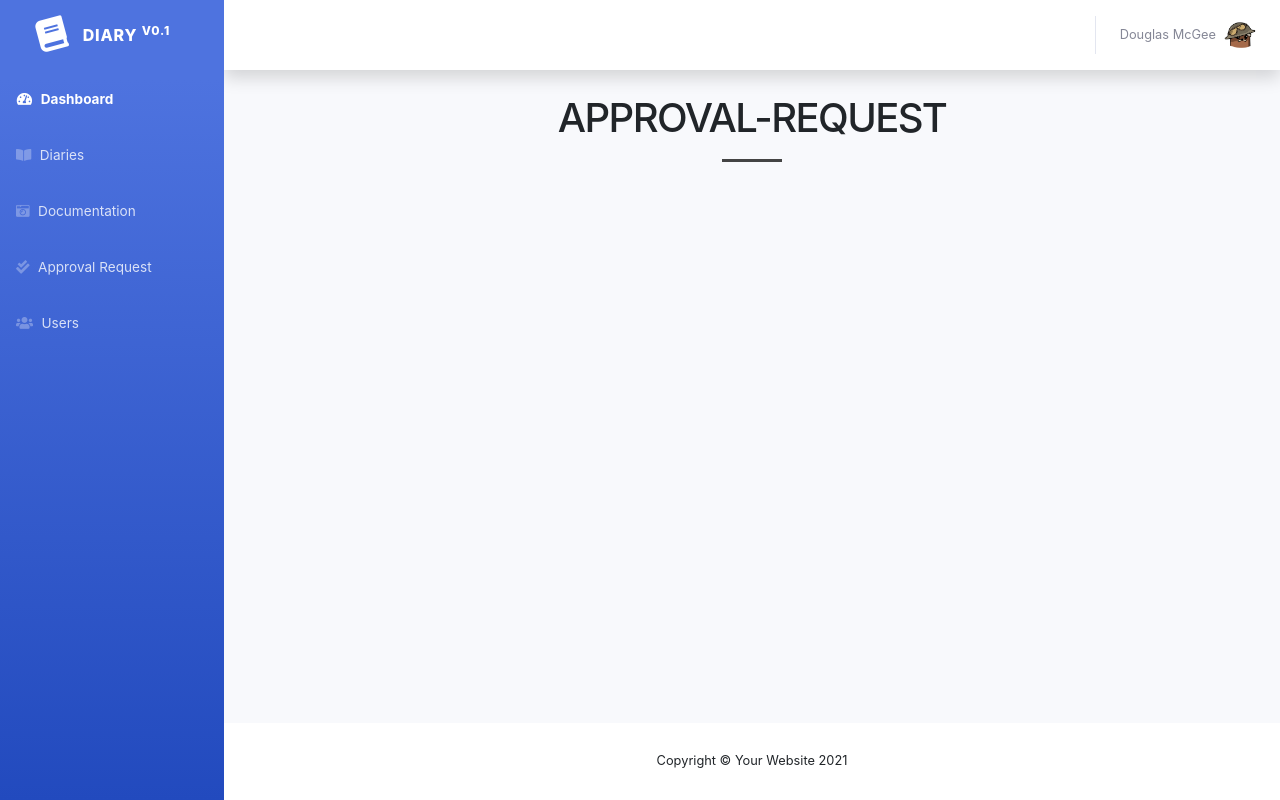
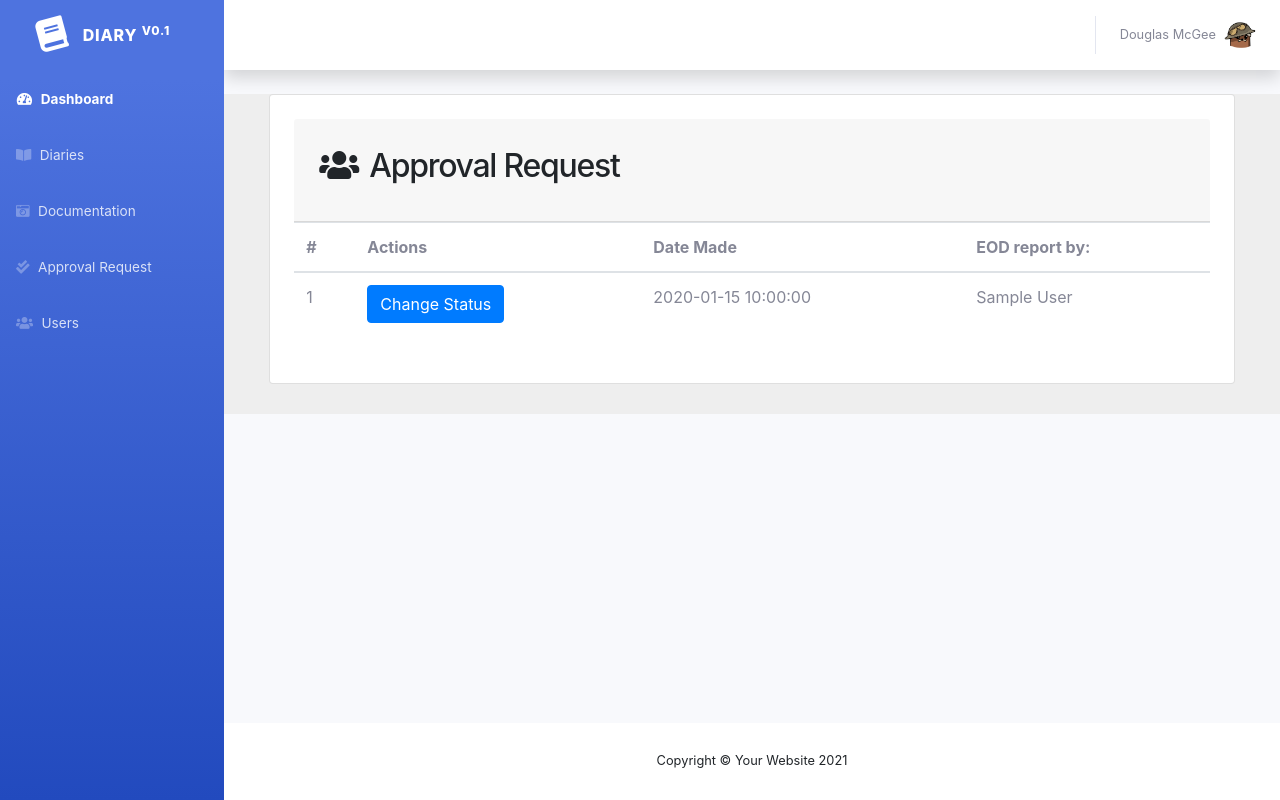
Before and after one commit to Kanunay/duty_diary, a Laravel app: page /approval_request in a window 1280 px wide. Run offline with Laravel 8, Linux system fonts and the light colour scheme; tables that the repository leaves empty hold one stand-in row (values such as "Sample post"); parts of the project's set-up code (start-up, migrations or seed data) failed here and were passed over; some libraries are stand-ins or nearby versions.

Commit message:
approval_request have made funtional

```diff
--- a/app/Http/Controllers/ApprovalRequestsController.php
+++ b/app/Http/Controllers/ApprovalRequestsController.php
@@ -1,6 +1,10 @@
 <?php
 
 namespace App\Http\Controllers;
+
+use App\Models\User;
+
+use App\Models\Diary;
 
 use Illuminate\Http\Request;
 
@@ -11,10 +15,36 @@ class ApprovalRequestsController extends Controller
      *
      * @return \Illuminate\Http\Response
      */
-    public function index()
+    public function index(Request $request)
     {
-        return view('admin.approval_request.index');
+        // Fetch data from diaries table
+        $diaries = Diary::latest()->get();
+
+        // Fetch data from users table
+        $users = User::all();
+
+
+        return view('admin.approval_request.index', compact('diaries', 'users'));
     }
+
+        public function changeStatus(Request $request)
+    {
+        $id = $request->input('id');
+
+        $diary = Diary::find($id);
+
+        if (!$diary) {
+            return response()->json(['success' => false], 404);
+        }
+
+        // Update the status to 2
+        $diary->status = 2;
+        $diary->save();
+
+        return response()->json(['success' => true], 200);
+    }
+
+
 
     /**
      * Show the form for creating a new resource.
--- a/resources/views/admin/approval_request/index.blade.php
+++ b/resources/views/admin/approval_request/index.blade.php
@@ -1,5 +1,105 @@
 @extends('layouts.admin')
 
-@section("content")
-<h1>Approval-Request</h1>
+@section('content')
+
+<section class="vh" style="background-color: #eee;">
+    <div class="row d-flex justify-content-center align-items-center h-200">
+        <div class="col col-lg-11 col-x2-7">
+            <div class="card rounded-3">
+                <div class="card-body p-4">
+                    <div class="card-header">
+                        <div class="row">
+                            <div class="col-md-6 col-12 p-3">
+                                <h2><i class="fas fa-solid fa-users no-decoration mx-1"></i> Approval Request</h2>
+                            </div>
+                        </div>
+                    </div>
+
+                    <table class="table mb-4">
+                        <thead>
+                            <tr>
+                                <th scope="col">#</th>
+                                <th scope="col">Actions</th>
+                                <th scope="col">Date Made</th>
+                                <th scope="col">EOD report by:</th>
+                            </tr>
+                        </thead>
+                        <tbody>
+                            @foreach ($diaries as $diary)
+                            <tr>
+                                <td>{{ $loop->iteration }}</td>
+                                <td>
+                                    <button class="btn btn-primary change-status-btn" data-id="{{ $diary->id }}">Change Status</button>
+
+
+                                </td>
+                                <td>{{ $diary->created_at }}</td>
+                                <td>
+                                    @if ($user = $users->find($diary->author_id))
+                                        {{ $user->name }}
+                                    @else
+                                        User Not Found
+                                    @endif
+                                </td>
+                            </tr>
+                            @endforeach
+                        </tbody>
+                    </table>
+
+                    <!-- Success message -->
+                    @if(session('success'))
+                    <div class="alert alert-success">{{ session('success') }}</div>
+                    @elseif (session('message'))
+
+                    @endif
+                </div>
+            </div>
+        </div>
+    </div>
+</section>
+<script>
+    $(document).ready(function () {
+        $('.change-status-btn').click(function () {
+            var diaryId = $(this).data('id');
+
+            $.ajax({
+                url: "{{ route('diaries.changeStatus') }}",
+                method: "POST",
+                data: {
+                    _token: "{{ csrf_token() }}",
+                    id: diaryId
+                },
+                success: function (response) {
+                    if (response.success) {
+                        Swal.fire({
+                            icon: 'success',
+                            title: 'Diary Entry Approved!',
+                            showConfirmButton: false,
+                            timer: 1500
+                        });
+
+                        // You can also update the UI here if needed
+                    } else {
+                        Swal.fire({
+                            icon: 'error',
+                            title: 'Oops...',
+                            text: 'Something went wrong!',
+                        });
+                    }
+                },
+                error: function () {
+                    Swal.fire({
+                        icon: 'error',
+                        title: 'Oops...',
+                        text: 'Something went wrong!',
+                    });
+                }
+            });
+        });
+    });
+</script>
+
+
+
+
 @endsection
--- a/routes/web.php
+++ b/routes/web.php
@@ -38,6 +38,9 @@ Route::resource('diaries', DiariesController::class);
 Route::resource('documentations', DocumentationsController::class);
 Route::resource('documentation', DocumentationsController::class);
 Route::resource('approval_request', ApprovalRequestsController::class);
+
+Route::post('diaries/changeStatus', [ApprovalRequestsController::class, 'changeStatus'])->name('diaries.changeStatus');
+
 Route::resource('users', UsersController::class);
 
 // Route::get('users', ['uses'=>'App\Http\Controllers\UsersController@index', 'as'=>'users.index']);
```
